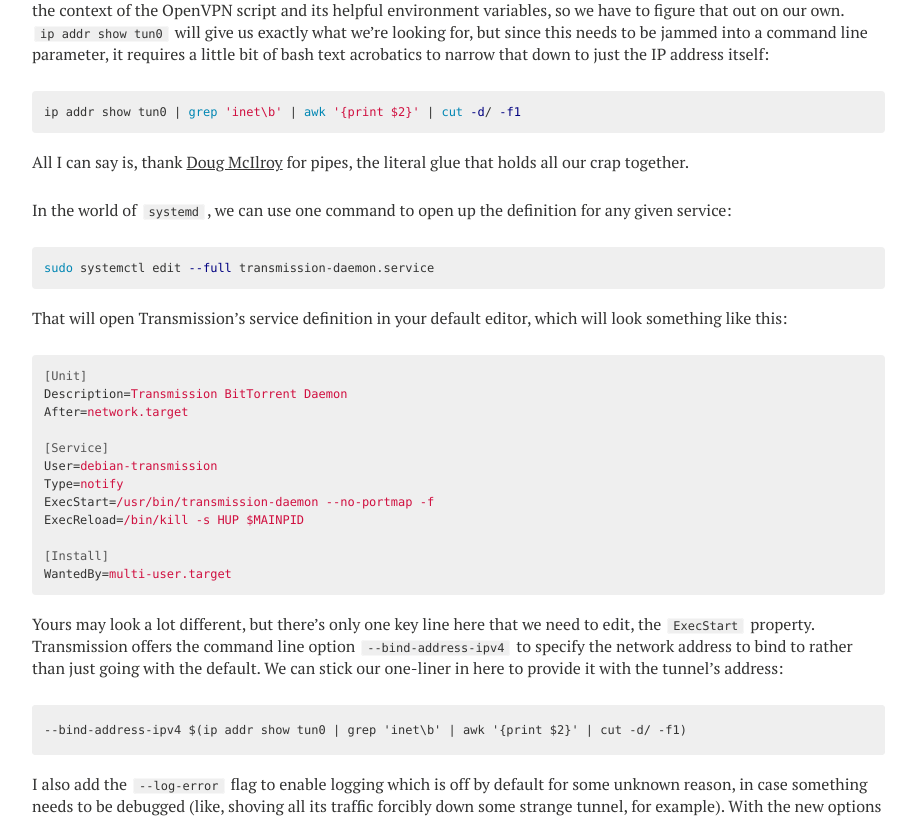
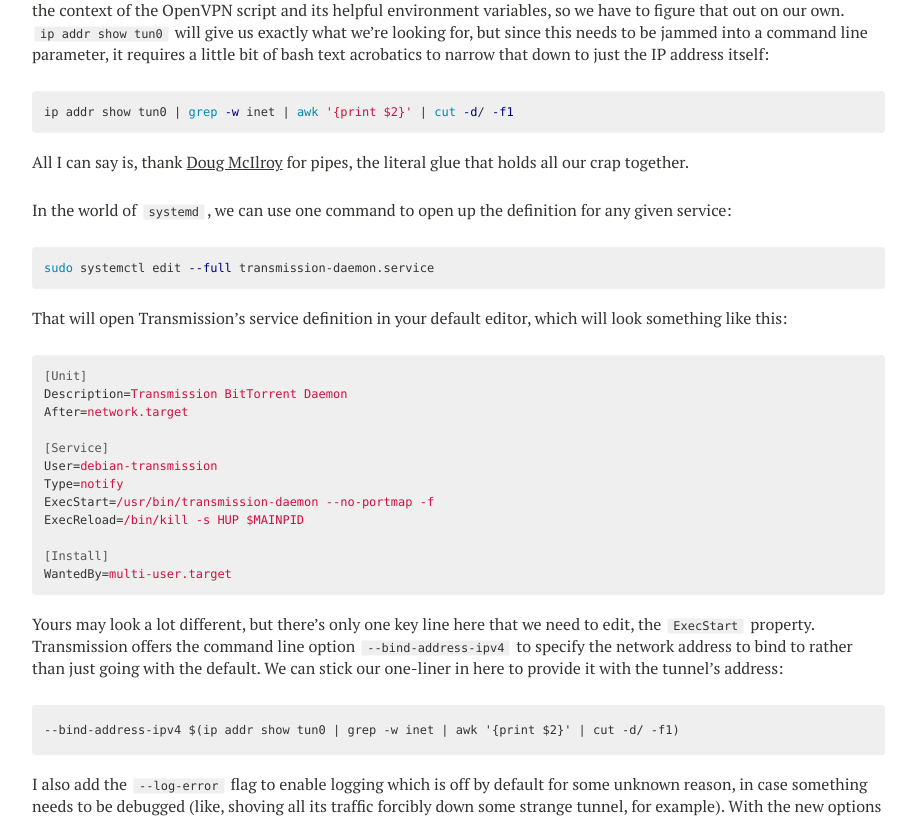
Before and after one commit to pettazz/pettazz.com, a Jekyll site: the page built from _posts/2019-03-08-transmission-tunnel.md, in a window 1280 px wide and 1400 px high, scrolled down 5354 px. Shown: the part 155-975 px from the top of the window, without its empty margins (288-1204 px from the left). Built offline with Jekyll 4.4.1, drawn with Linux system fonts in a browser that asks for light colours; nearby versions of some CDN libraries; comment, search, counter and statistics services are not loaded; some of the changed text lies outside the part shown.

```diff
--- a/_posts/2019-03-08-transmission-tunnel.md
+++ b/_posts/2019-03-08-transmission-tunnel.md
@@ -194,7 +194,7 @@ Once OpenVPN is calling the `down` script, the routes have already been removed,
 We only have one thing left, and that's getting Transmission bound to the tunnel's IP address instead of the default network interface. Luckily, it has a command line option to do just that. Unluckily, though, we're not running this one in the context of the OpenVPN script and its helpful environment variables, so we have to figure that out on our own. `ip addr show tun0` will give us exactly what we're looking for, but since this needs to be jammed into a command line parameter, it requires a little bit of bash text acrobatics to narrow that down to just the IP address itself:
 
 {% highlight bash %}
-ip addr show tun0 | grep 'inet\b' | awk '{print $2}' | cut -d/ -f1
+ip addr show tun0 | grep -w inet | awk '{print $2}' | cut -d/ -f1
 {% endhighlight %}
 
 All I can say is, thank [Doug McIlroy](https://web.archive.org/web/20110430221313/https://www.cs.dartmouth.edu/~sinclair/doug/) for pipes, the literal glue that holds all our crap together.
@@ -224,12 +224,12 @@ WantedBy=multi-user.target
 
 Yours may look a lot different, but there's only one key line here that we need to edit, the `ExecStart` property. Transmission offers the command line option `--bind-address-ipv4` to specify the network address to bind to rather than just going with the default. We can stick our one-liner in here to provide it with the tunnel's address:
 
-    --bind-address-ipv4 $(ip addr show tun0 | grep 'inet\b' | awk '{print $2}' | cut -d/ -f1)
+    --bind-address-ipv4 $(ip addr show tun0 | grep -w inet | awk '{print $2}' | cut -d/ -f1)
 
 I also add the `--log-error` flag to enable logging which is off by default for some unknown reason, in case something needs to be debugged (like, shoving all its traffic forcibly down some strange tunnel, for example). With the new options added, that means my `ExecStart` looks like this:
 
 {% highlight ini %}
-ExecStart=/bin/bash -c "exec /usr/bin/transmission-daemon --no-portmap -f --bind-address-ipv4 $(ip addr show tun0 | grep 'inet\b' | awk '{print $2}' | cut -d/ -f1) --log-error"
+ExecStart=/bin/bash -c "exec /usr/bin/transmission-daemon --no-portmap -f --bind-address-ipv4 $(ip addr show tun0 | grep -w inet | awk '{print $2}' | cut -d/ -f1) --log-error"
 {% endhighlight %}
 
 ## Congrats on Your Cool New Tunnel
```
